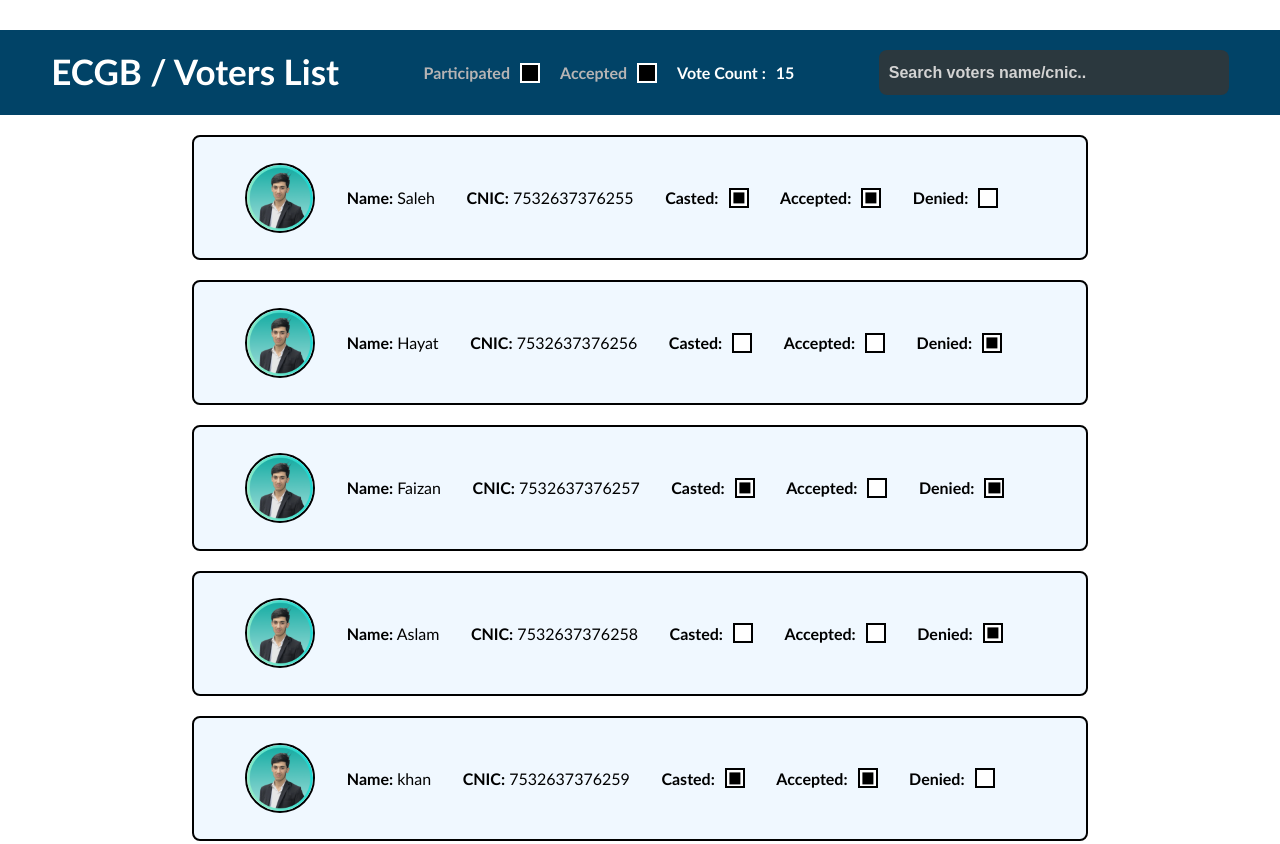
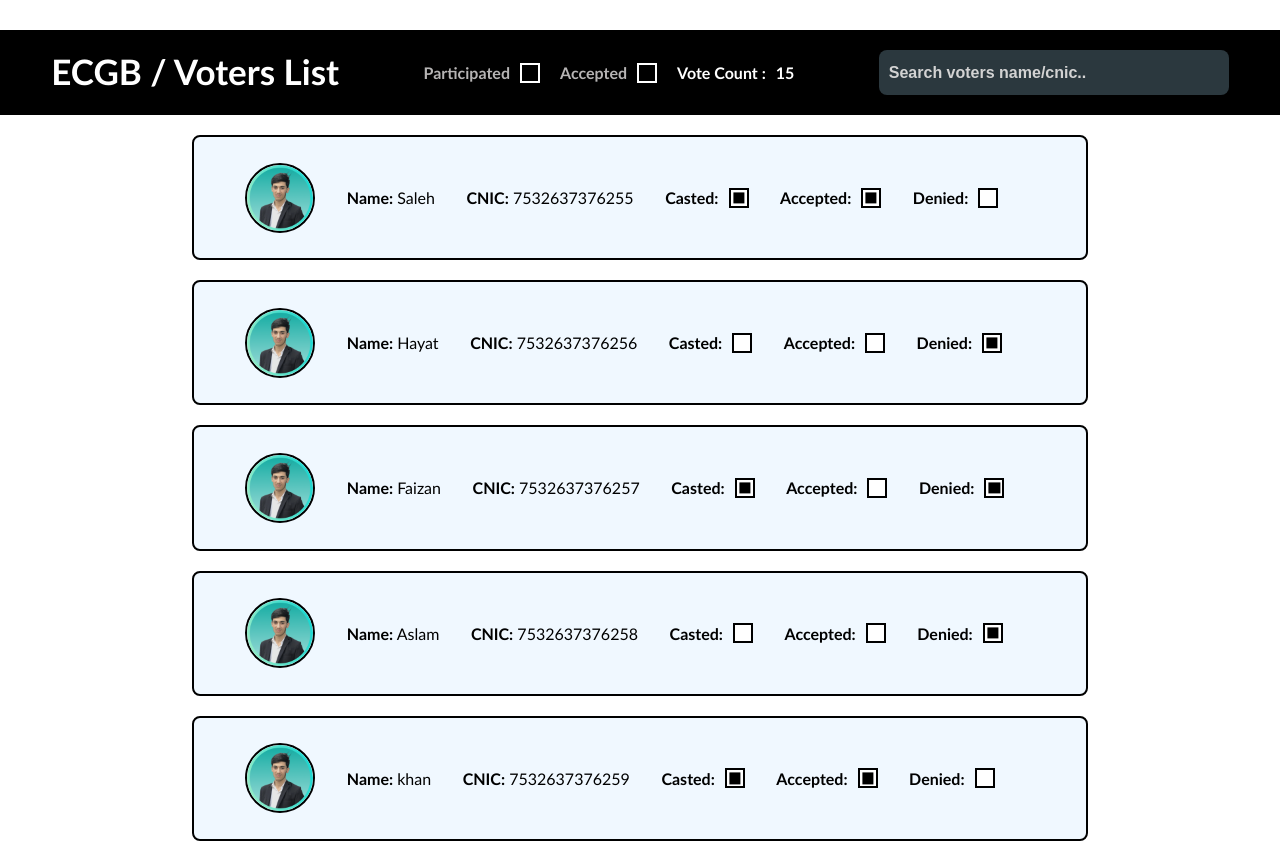
Before and after one commit to Syed-Saleh-Programmer/Advanced-Search-And-Filter-List-Using-Vanilla-JS, a plain HTML site: page index.html in a window 1280 px wide. Shown: the top 844 px of the page. Drawn offline with Linux system fonts and the light colour scheme.

Commit message:
updated the styles for the header

```diff
--- a/index.css
+++ b/index.css
@@ -92,7 +92,7 @@ div.voters-header {
     width: 100%;
     padding-inline: calc(100% / 25);
     padding-block: 20px;
-    background: rgb(1, 67, 103);
+    background: black;
     color: white;
     z-index: 999;
     display: flex;
```
